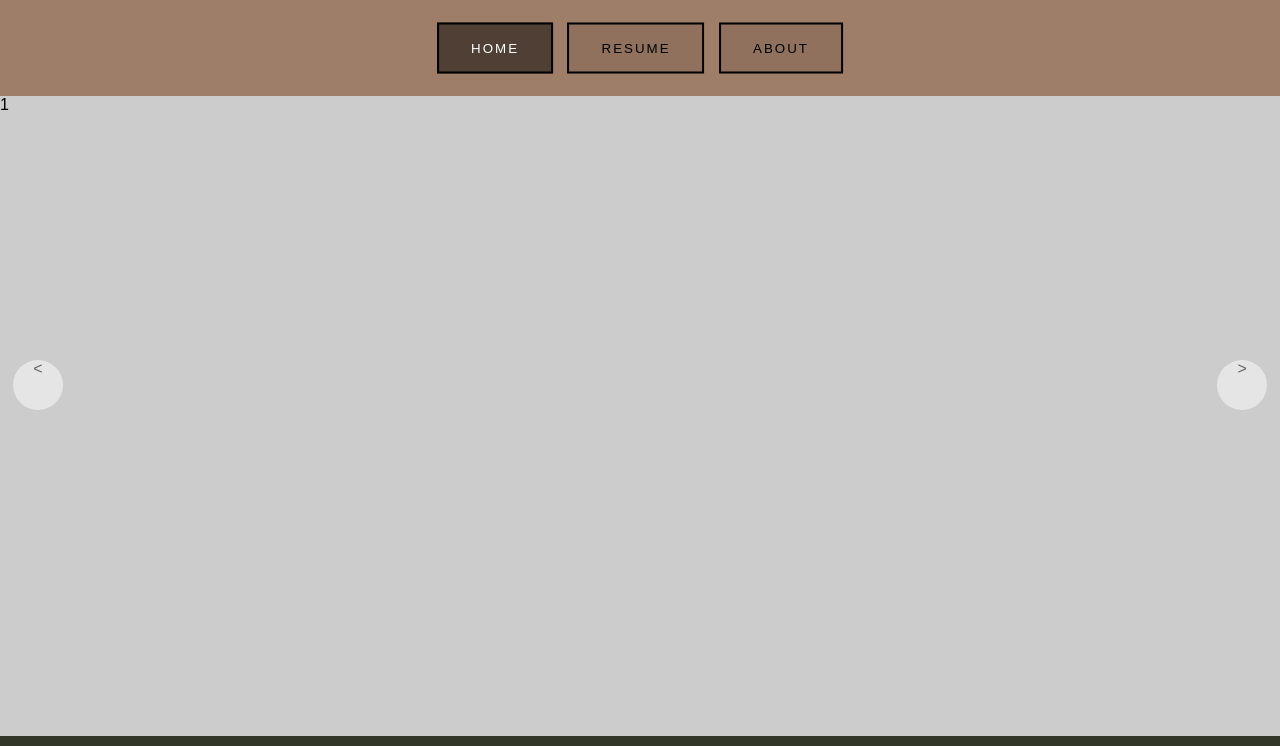
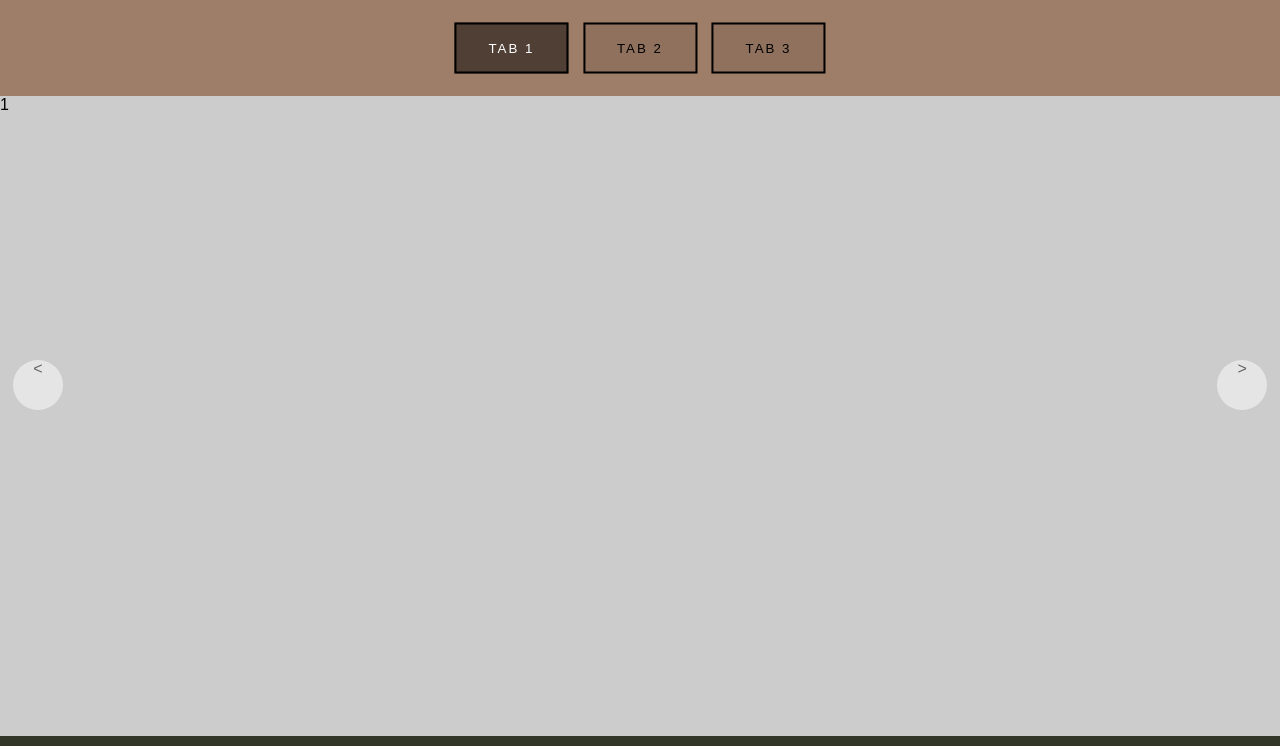
Before and after one commit to malefor2/resume-site, a plain HTML site: page index.html in a window 1280 px wide. Shown: the top 746 px of the page. Drawn offline with nearby package versions, Linux system fonts and the light colour scheme.

Commit message:
Update index.html

```diff
--- a/index.html
+++ b/index.html
@@ -10,11 +10,11 @@
         <div id="head">
                 <div id="buttons-wrapper">
                     <button id="0" type="button" class="sliderlink current" onclick="slide(0)">
-                        <p>HOME</p></button>
+                        <p>TAB 1</p></button>
                     <button id="1"type="button" class="sliderlink" onclick="slide(1)">
-                        <p>RESUME</p></button>
+                        <p>TAB 2</p></button>
                     <button id="2" type="button" class="sliderlink" onclick="slide(2)">
-                        <p>ABOUT</p></button>
+                        <p>TAB 3</p></button>
                 </div>
         </div>
         <div id="content-wrapper">
```
